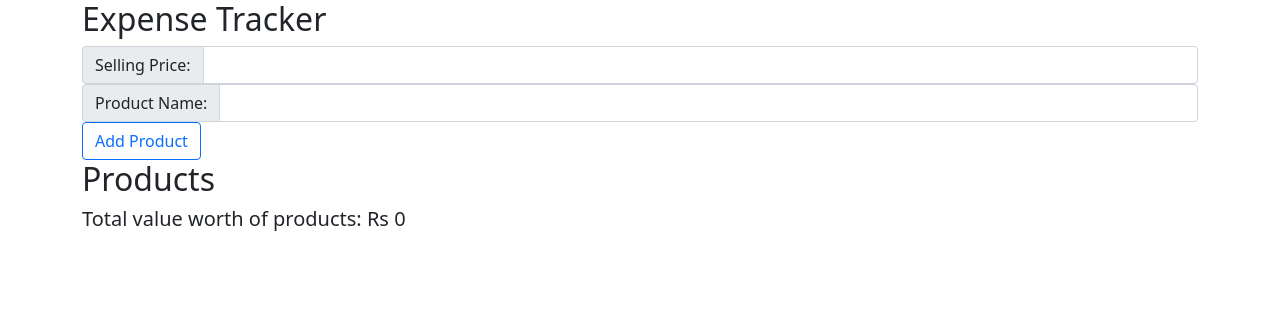
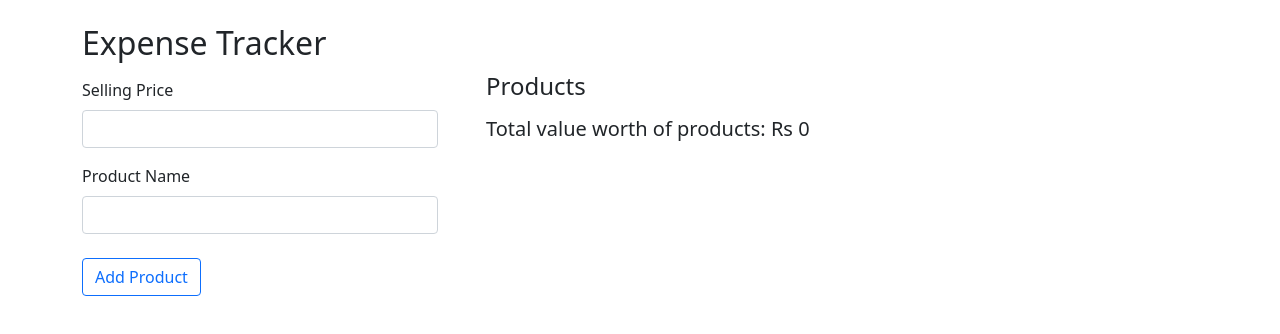
Before and after one commit to Pritam96/ExpenseTrackerExam, a plain HTML site: page index.html in a window 1280 px wide. Drawn offline with nearby package versions, Linux system fonts and the light colour scheme; no server answers.

Commit message:
html ui improvements

```diff
--- a/index.html
+++ b/index.html
@@ -16,33 +16,37 @@
     <title>Expense Tracker</title>
   </head>
   <body>
-    <div class="container">
+    <div class="container mt-4">
+      <div class="row">
+        <div class="col-4">
           <h2>Expense Tracker</h2>
           <form id="_form">
-        <div class="input-group">
-          <div class="input-group-text">Selling Price:</div>
+            <div class="mt-3">
+              <label for="price" class="form-label">Selling Price</label>
               <input type="number" class="form-control" id="price" required />
             </div>
 
-        <div class="input-group">
-          <div class="input-group-text">Product Name:</div>
+            <div class="mt-3">
+              <label for="price" class="form-label">Product Name</label>
               <input type="text" class="form-control" id="name" required />
             </div>
 
-        <button class="btn btn-outline-primary" type="submit">
+            <button class="btn btn-outline-primary mt-4" type="submit">
               Add Product
             </button>
           </form>
         </div>
 
+        <div class="col-7 mt-5">
           <div class="container">
-      <h2>Products</h2>
+            <h4>Products</h4>
           </div>
-    <div class="container" id="response">
-      <h2>Products</h2>
+          <div class="container" id="response"></div>
+          <div class="container mt-3" id="total">
+            <h5>Total value worth of products: Rs 0</h5>
           </div>
-    <div class="container" id="total">
-      <h5>Total value worth of products: Rs 0</h5>
+        </div>
+      </div>
     </div>
 
     <script
--- a/script.js
+++ b/script.js
@@ -1,4 +1,4 @@
-const BASE_URL = 'https://crudcrud.com/api/ff42e11401de4cd6ad2d7205c47978b4';
+const BASE_URL = 'https://crudcrud.com/api/aa4c016e7fe9463e8fe098ca2c9943f0';
 
 const form = document.querySelector('#_form');
 
```
Lines whose indentation alone changed are shown as unchanged.
